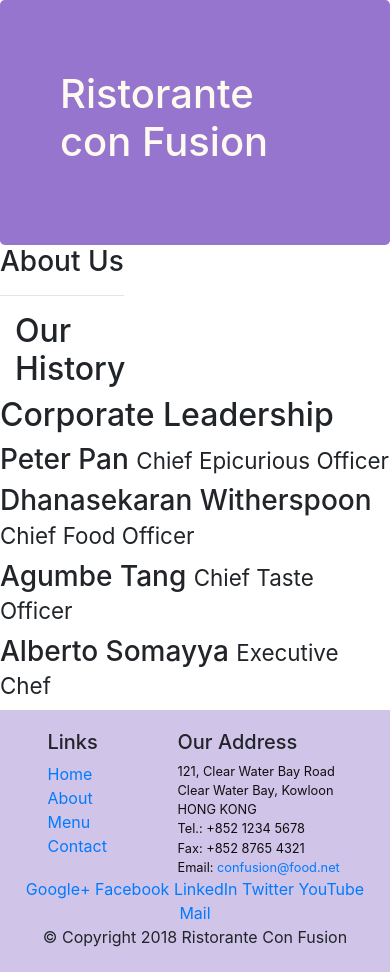
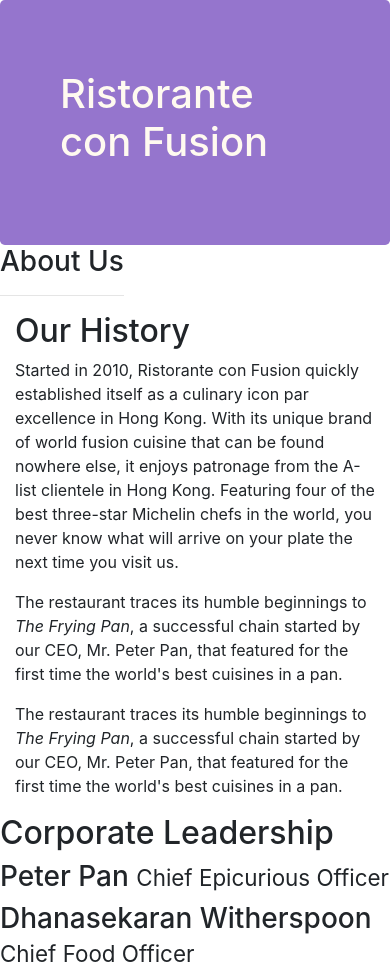
Before and after one commit to PhamNgocThien18/bootstrap4, a website: page aboutus.html in a window 390 px wide. Shown: the top 972 px of the page. Drawn offline with nearby package versions, Linux system fonts and the light colour scheme.

Commit message:
Intro. To Bootstrap

```diff
--- a/aboutus.html
+++ b/aboutus.html
@@ -38,11 +38,11 @@
         </div>
 
         <div class="row">
-            <div class="col-6">
+            <div class="col-12 col-sm-6">
                 <h2>Our History</h2>
-                <p class="d-sm-block d-none">Started in 2010, Ristorante con Fusion quickly established itself as a culinary icon par excellence in Hong Kong. With its unique brand of world fusion cuisine that can be found nowhere else, it enjoys patronage from the A-list clientele in Hong Kong.  Featuring four of the best three-star Michelin chefs in the world, you never know what will arrive on your plate the next time you visit us.</p>
-                <p class="d-sm-block d-none">The restaurant traces its humble beginnings to <em>The Frying Pan</em>, a successful chain started by our CEO, Mr. Peter Pan, that featured for the first time the world's best cuisines in a pan.</p>
-                <p class="d-sm-block d-none">The restaurant traces its humble beginnings to <em>The Frying Pan</em>, a successful chain started by our CEO, Mr. Peter Pan, that featured for the first time the world's best cuisines in a pan.</p>
+                <p>Started in 2010, Ristorante con Fusion quickly established itself as a culinary icon par excellence in Hong Kong. With its unique brand of world fusion cuisine that can be found nowhere else, it enjoys patronage from the A-list clientele in Hong Kong.  Featuring four of the best three-star Michelin chefs in the world, you never know what will arrive on your plate the next time you visit us.</p>
+                <p>The restaurant traces its humble beginnings to <em>The Frying Pan</em>, a successful chain started by our CEO, Mr. Peter Pan, that featured for the first time the world's best cuisines in a pan.</p>
+                <p>The restaurant traces its humble beginnings to <em>The Frying Pan</em>, a successful chain started by our CEO, Mr. Peter Pan, that featured for the first time the world's best cuisines in a pan.</p>
             </div>
             <div>
             </div>
```
